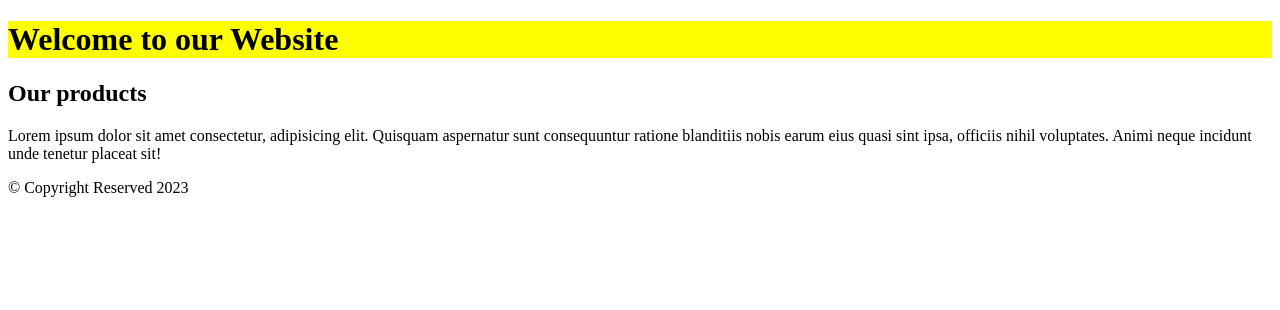
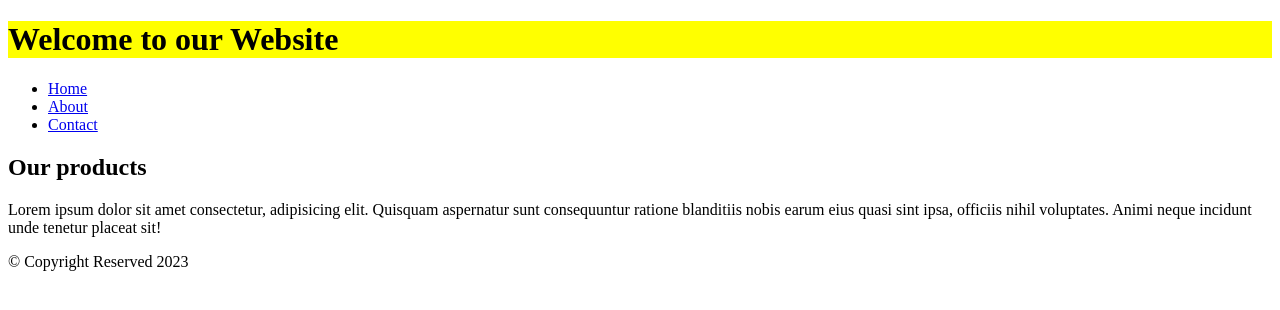
Before and after one commit to Botirjon007/onlinestore, a plain HTML site: page index.html in a window 1280 px wide. Drawn offline with Linux system fonts and the light colour scheme.

Commit message:
I added navbar

```diff
--- a/index.html
+++ b/index.html
@@ -9,6 +9,14 @@
   <body>
     <header>
       <h1>Welcome to our Website</h1>
+      <nav>
+        <ul>
+            <li><a href="#">Home</a>
+            <li><a href="#">About</a>
+            <li><a href="#">Contact</a>
+            </li>
+        </ul>
+      </nav>
     </header>
 
     <main>
```
